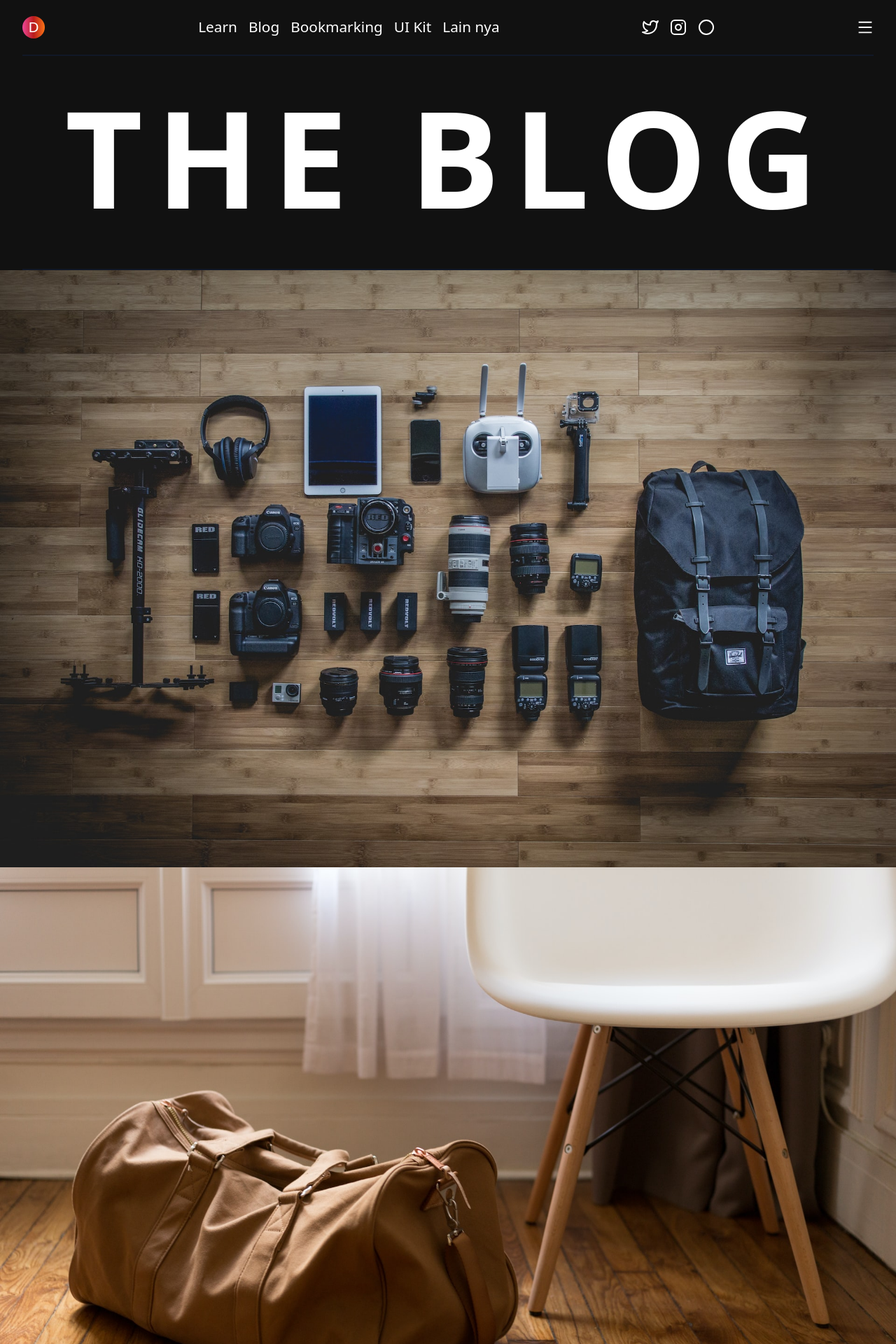
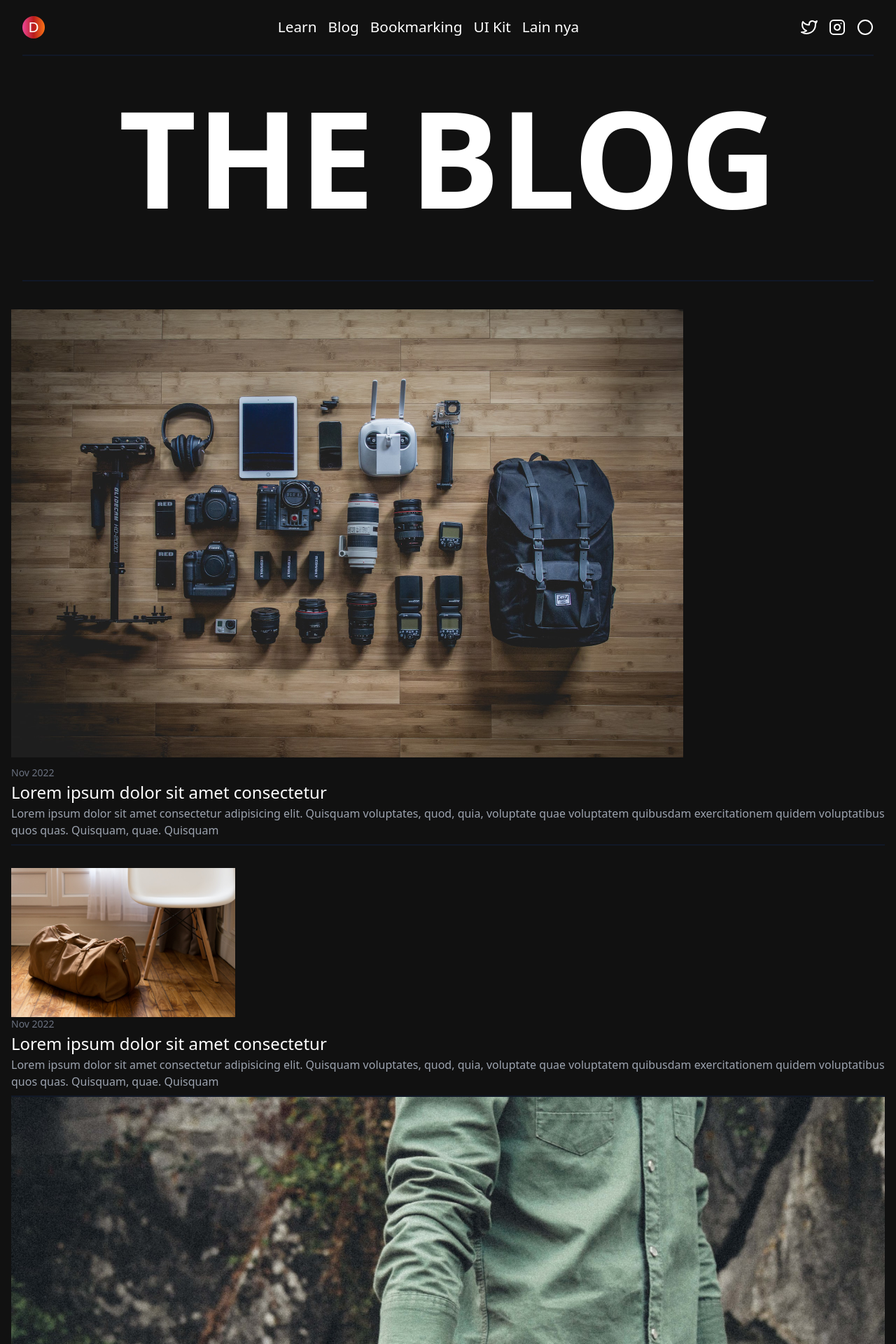
Before and after one commit to Wizard-Fingers/blog-mock-up, a React (Create React App) app: page / in a window 1280 px wide. Shown: the top 1920 px of the page at 70% size. Built offline with nearby package versions, Linux system fonts and the light colour scheme.

Commit message:
changes to the layout

```diff
--- a/src/components/Hero.jsx
+++ b/src/components/Hero.jsx
@@ -4,7 +4,7 @@ export const Hero = () => {
     const style = {
       container:
         " mx-auto flex justify-center items-center border-b-2 border-gray-900 w-[95%]",
-      text: "text-white font-extrabold text-[12rem] m-0 tracking-widest pb-4 md:text-[8rem] lg:text-[12rem] sm:text-[5rem]",
+      text: "text-white text-[5rem] font-bold text-center md:text-[8rem] lg:text-[12rem] lg:pb-8",
     };
   return (
       <div className={style.container}>
--- a/src/components/Layout.jsx
+++ b/src/components/Layout.jsx
@@ -6,15 +6,60 @@ import third from "../assets/third.jpg";
 import fourth from "../assets/fourth.jpg";
 
 export const Layout = () => {
+  const style = {
+    container: "flex flex-col",
+    firstPhoto: " w-[40rem] md:w-[60rem]  object-cover pt-6 pb-3 ",
+    firstPost: "p-4",
+    secondaryPhotos: "w-[20rem] flex ",
+    secondaryPosts: " flex flex-col p-4",
+    secondaryPost: "",
+    mainText: " text-white text-[1.5rem] font-[1rem] text-justify",
+    secondaryText: " text-gray-400  font-small",
+    date: "text-gray-500  text-sm",
+    line: "border-b-2 border-gray-900 w-full mx-auto pt-2",
+  }
   return (
-    <div>
-      <img
-        src={first}
-        alt="bag with electronic items neatly placed around it"
-      />
-      <img src={second} alt="/" />
-      <img src={third} alt="/" />
-      <img src={fourth} alt="/" />
+    <div className={style.container}>
+      <div className={style.firstPost}>
+        <img
+          className={style.firstPhoto}
+          src={first}
+          alt="bag with electronic items for photography neatly placed around it on a wooden floor"
+        />
+        <div className={style.date}>Nov 2022</div>
+        <div className={style.mainText}>
+          Lorem ipsum dolor sit amet consectetur
+        </div>
+        <div className={style.secondaryText}>
+          Lorem ipsum dolor sit amet consectetur adipisicing elit. Quisquam
+          voluptates, quod, quia, voluptate quae voluptatem quibusdam
+          exercitationem quidem voluptatibus quos quas. Quisquam, quae. Quisquam
+        </div>
+        <div className={style.line}></div>
+      </div>
+
+      <div className={style.secondaryPosts}>
+        <div className={style.secondaryPost}>
+          <img
+            className={style.secondaryPhotos}
+            src={second}
+            alt="a brown canvas bag next to a Swedish-modern type chair on a hardwood floor below a window"
+          />
+          <div className={style.date}>Nov 2022</div>
+          <div className={style.mainText}>
+            Lorem ipsum dolor sit amet consectetur
+          </div>
+          <div className={style.secondaryText}>
+            Lorem ipsum dolor sit amet consectetur adipisicing elit. Quisquam
+            voluptates, quod, quia, voluptate quae voluptatem quibusdam
+            exercitationem quidem voluptatibus quos quas. Quisquam, quae.
+            Quisquam
+          </div>
+          <div className={style.line}></div>
+        </div>
+        <img src={third} alt="/" />
+        <img src={fourth} alt="/" />
+      </div>
     </div>
   );
 };
--- a/src/components/Navbar.jsx
+++ b/src/components/Navbar.jsx
@@ -29,7 +29,8 @@ export const Navbar = () => {
       "text-white hover:text-gray-400 w-full md:w-auto h-full text-[1.3rem] font-[1rem] cursor-pointer py-2 block pl-4",
     socialMediaIcon:
       "text-white text-2xl font-bold cursor-pointer  hover:bg-gradient-to-r from-pink-500 via-red-700 to-orange-500 rounded ",
-    socialMediaIconContainer: "flex items-row justify-center space-x-4",
+    socialMediaIconContainer:
+      "flex items-row justify-center space-x-4 hover:animate-bounce",
   };
 
   let navClass = "w-full absolute top-20 left-0 bg-[#111111] md:relative md:top-auto md:w-auto md:block";
@@ -42,11 +43,9 @@ export const Navbar = () => {
       <div className={style.logedIn}>
         <div className={style.logedInText}>D</div>
       </div>
-      {/* make the value of this be null at a medium screen resolution*/}
 
-      <nav
-        className={navClass}
-      >
+      <div className="">
+        <nav className={navClass}>
           <ul className="w-full">
             {links.map((link) => (
               <li className="w-full md:w-auto inline-block  border-b-2 border-gray-900 md:border-hidden ">
@@ -57,18 +56,23 @@ export const Navbar = () => {
             ))}
           </ul>
         </nav>
-
+      </div>
+      <div className="flex">
         <div className={style.socialMediaIconContainer}>
           <FiTwitter className={style.socialMediaIcon} />
           <FiInstagram className={style.socialMediaIcon} />
           <FiCircle className={style.socialMediaIcon} />
         </div>
-      <div onClick={mobileNav} className="block">
+        <div
+          onClick={mobileNav}
+          className="block ml-4 md:hidden "
+        >
           {isOpen ? (
             <AiOutlineClose className={style.socialMediaIcon} />
           ) : (
-          <AiOutlineMenu className={style.socialMediaIcon}  />
+            <AiOutlineMenu className={style.socialMediaIcon} />
           )}
+        </div>
       </div>
     </div>
   );
```
Lines whose indentation alone changed are shown as unchanged.
